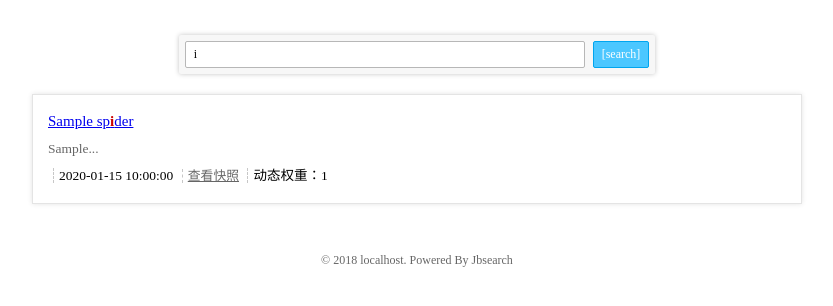
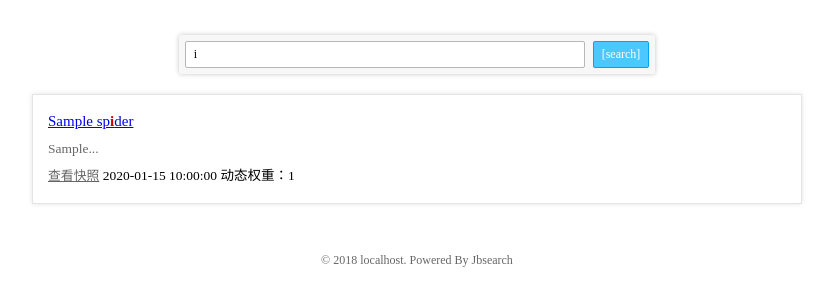
Before and after one commit to Mr-lunatic/mdzz, a PHP site: page /index.php?s=i in a window 1280 px wide. Shown: the top 306 px of the page, without its empty margins (223-1056 px from the left). Run offline with PHP 8.4, Linux system fonts and the light colour scheme; tables that the repository leaves empty or names only in its code hold one stand-in row (values such as "Sample post"); data that the repository does not hold is empty; some libraries are stand-ins or nearby versions.

Commit message:
移动适配

```diff
--- a/spider/index.php
+++ b/spider/index.php
@@ -115,8 +115,8 @@ if (!empty($wd)):
 		<a class="a" href="?go=<?php echo urlencode($info[$i]['url']) ?>" target="_blank">
 			<?php echo getsiteurl($info[$i]['url']) ?>
 		</a>
+		<a target="_blank" href="?m=cache&id=<?php echo $info[$i]['id'] ?>">查看快照</a>
 		<span><?php echo $info[$i]['date'] ?></span>
-		<a target="_blank" href="?m=cache&id=<?php echo $info[$i]['id'] ?>">查看快照</a>
 		<span>动态权重：<?php echo $info[$i]['pr'] ?></span>
 	</div>
 </div>
--- a/spider/s/i.css
+++ b/spider/s/i.css
@@ -49,9 +49,7 @@ button{
 	color: #666;
 }
 .ops *+*{
-	margin-left: 5px;
-	padding-left: 5px;
-	border-left: 1px dashed #c7c7c7
+	display: inline-block;
 }
 .nav{padding: 15px 0;display: table;margin:0 auto;}
 .nav:after{content: "";display: block;clear: both;height: 0;}
```
